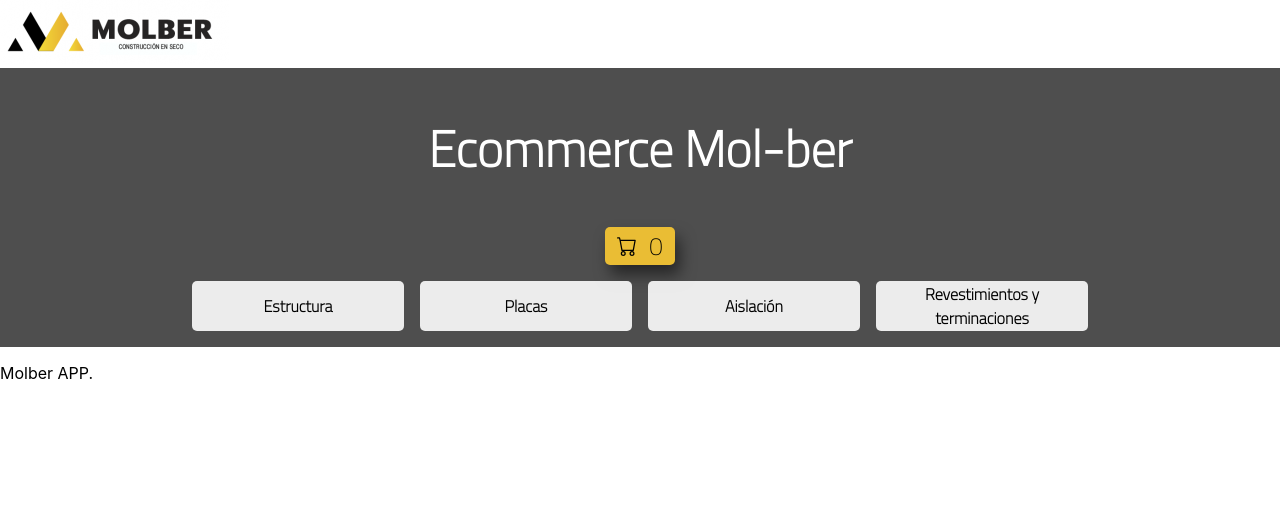
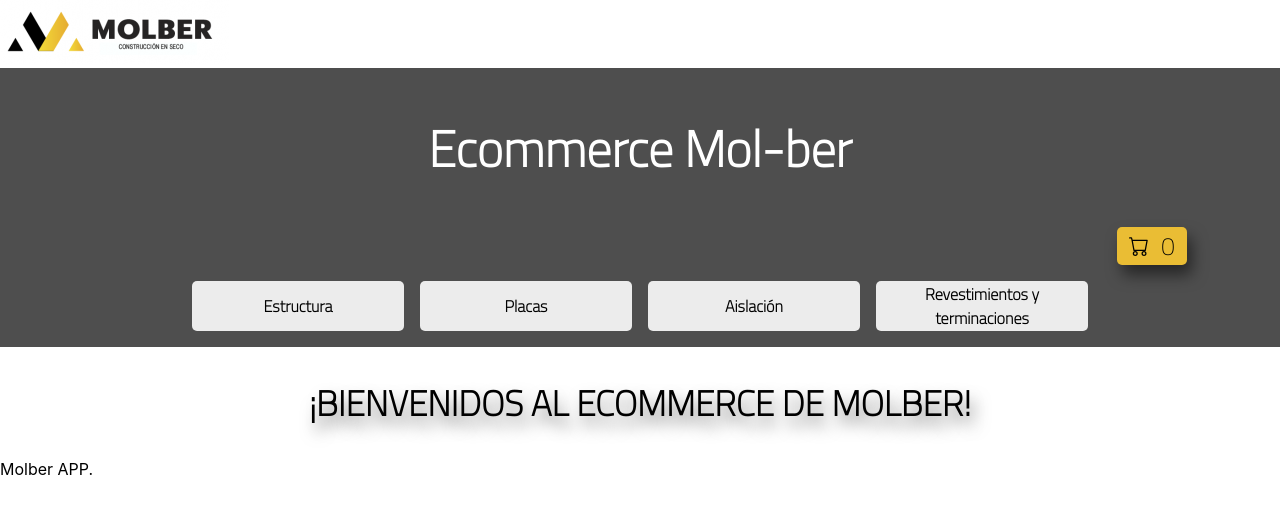
Before and after one commit to GonzaSebastian/react-toledo, a React (Create React App) app: page / in a window 1280 px wide. Shown: the top 514 px of the page. Built offline with nearby package versions, Linux system fonts and the light colour scheme.

Commit message:
se agrega componentes button && ItemListContainer

```diff
--- a/src/App.js
+++ b/src/App.js
@@ -1,5 +1,6 @@
 import './App.css';
 import Navbar from './components/Navbar/Navbar';
+import ItemListContainer from './components/ItemListContainer/ItemListContainer';
 
 function App() {
   return (
@@ -7,6 +8,7 @@ function App() {
       <header>
         <img src="./images/logomolber.png" alt="imagelogo" />
         <Navbar/>
+        <ItemListContainer greeting="¡BIENVENIDOS AL ECOMMERCE DE MOLBER!" />
         <p>
           Molber APP.
         </p>
--- /dev/null
+++ b/src/components/Button/button.css
@@ -0,0 +1,17 @@
+.btn {
+    background-color: rgba(255, 255, 255, 0.89);
+    font-weight: 600;
+    width: 250px;
+    margin-bottom: 1rem;
+    font-family: 'Titillium Web', sans-serif;
+    font-size: 1rem;
+    border-radius: 5px;
+    border: none;
+}
+.btn:hover {
+    background-color: #eabd34;
+    animation:focus-in-expand-fwd .8s cubic-bezier(.25,.46,.45,.94) both;
+}
+
+
+@keyframes focus-in-expand-fwd{0%{letter-spacing:-.5em;transform:translateZ(-800px);filter:blur(12px);opacity:0}100%{transform:translateZ(0);filter:blur(0);opacity:1}}
--- a/src/components/Button/button.js
+++ b/src/components/Button/button.js
@@ -0,0 +1,12 @@
+import './button.css'
+
+const Button = ({label}) => {
+
+    return (
+        <button className="btn">
+            {label}
+        </button>
+    )
+}
+
+export default Button
--- a/src/components/CartWidget/CartWidget.css
+++ b/src/components/CartWidget/CartWidget.css
@@ -1,12 +1,17 @@
+@import url('https://fonts.googleapis.com/css2?family=Titillium+Web:wght@200&display=swap');
+
 .Cart {
     background-color: #eabd34;
     font-size: 25px;
     width: 70px;
+    position:relative;
+    left: 40%;
     display: flex;
     justify-content: space-evenly;
     border-radius: 5px;
     box-shadow: 5px 10px 15px rgba(0, 0, 0, 0.5);
     margin-bottom: 1rem;
+    font-family: 'Titillium Web', sans-serif;
 }
 .imgCarrito {
     width: 20px;
--- /dev/null
+++ b/src/components/ItemListContainer/ItemListContainer.css
@@ -0,0 +1,9 @@
+@import url('https://fonts.googleapis.com/css2?family=Titillium+Web:wght@200&display=swap');
+
+
+.list {
+    text-align: center;
+    font-family: 'Titillium Web', sans-serif;
+    font-size: 35px;
+    text-shadow: 5px 10px 15px rgba(0, 0, 0, 0.5);;
+}
--- /dev/null
+++ b/src/components/ItemListContainer/ItemListContainer.js
@@ -0,0 +1,9 @@
+import './ItemListContainer.css'
+
+const ItemListContainer = ({greeting}) => {
+    return (
+        <h2 className="list">{greeting}</h2>
+    )
+}
+
+export default ItemListContainer
--- a/src/components/Navbar/Navbar.css
+++ b/src/components/Navbar/Navbar.css
@@ -12,30 +12,11 @@ h1 {
     color: #fff;
     animation:tracking-in-expand 3s cubic-bezier(.215,.61,.355,1.000) .8s both;
 }
-.btm {
+.buttons {
     display: flex;
-    /* flex-direction: row;
-    justify-content: space-evenly; */
     justify-content: center;
     gap: 1rem;
     width: 70%;
 }
-button {
-    background-color: rgba(255, 255, 255, 0.89);
-    font-weight: 600;
-    width: 250px;
-    margin-bottom: 1rem;
-    font-family: 'Titillium Web', sans-serif;
-    font-size: 1rem;
-    border-radius: 5px;
-    border: none;
-}
-button:hover {
-    background-color: #eabd34;
-    transform: scale(1, 1.2);
-    animation:focus-in-expand-fwd .8s cubic-bezier(.25,.46,.45,.94) both;
-}
 
-
-@keyframes focus-in-expand-fwd{0%{letter-spacing:-.5em;transform:translateZ(-800px);filter:blur(12px);opacity:0}100%{transform:translateZ(0);filter:blur(0);opacity:1}}
 @keyframes tracking-in-expand{0%{letter-spacing:-.5em;opacity:0}40%{opacity:.6}100%{opacity:1}}
--- a/src/components/Navbar/Navbar.js
+++ b/src/components/Navbar/Navbar.js
@@ -1,16 +1,17 @@
 import './Navbar.css'
 import CartWidget from '../CartWidget/CartWidget'
+import Button from '../Button/Button'
 
 const Navbar = () => {
     return (
         <nav className='nav'>
             <h1>Ecommerce Mol-ber </h1>
             <CartWidget />
-            <div className="btm">
-                <button>Estructura</button>
-                <button>Placas</button>
-                <button>Aislación</button>
-                <button>Revestimientos y terminaciones</button>
+            <div className="buttons">
+                <Button label="Estructura" />
+                <Button label="Placas" />
+                <Button label="Aislación" />
+                <Button label="Revestimientos y terminaciones" />
             </div>
         </nav>
     )
```
